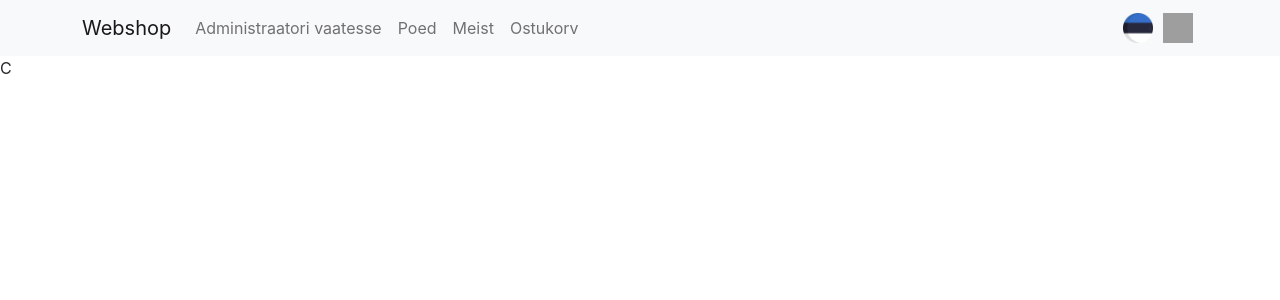
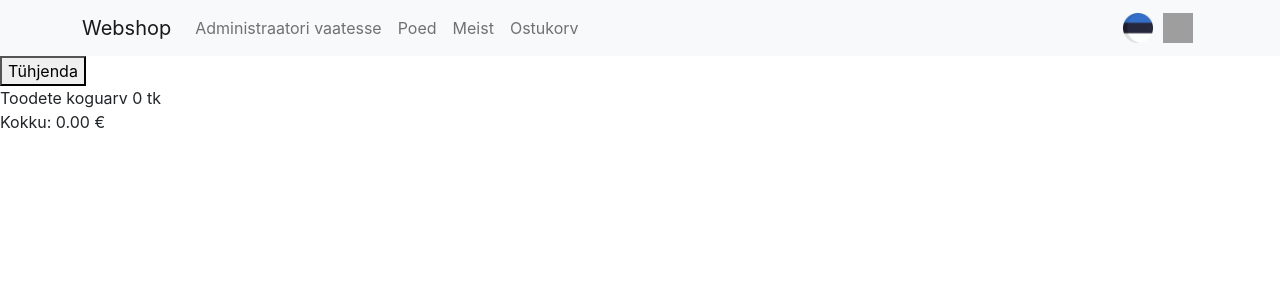
Before and after one commit to vahermihkel/React-09-22, a React (Create React App) app in the folder shop/: page /cart in a window 1280 px wide. Shown: the top 300 px of the page. Built offline with nearby package versions, Linux system fonts and the light colour scheme; grey boxes are pictures that could not be loaded.

Commit message:
kogustega ostukorv

```diff
--- a/shop/src/pages/Cart.jsx
+++ b/shop/src/pages/Cart.jsx
@@ -1,23 +1,81 @@
+import { useEffect, useMemo, useState } from "react";
+import productsFromFile from "../data/products.json";
 
-function Cart() {
+function Cart() {                   // [{"id":1312,"quantity":4},{"id":59074235,"quantity":1},{"id":48267401,"quantity":4}]
+                                    // [{"product":{"id": 1312, name: "asd"}, "quantity": 4},{},{}]
+  const cartSS = useMemo(() => JSON.parse(sessionStorage.getItem("cart")) || [], []);
+  const [cart, setCart] = useState([]);
   // KODUS: Ostukorvi sisu kuvamine samamoodi nagu eesti keelses
   // ostukorvist kustutamine samamoodi
 
-  const removeFromCart = (productClicked) => {
+  // uef     siia lõiku ta läheb ainult 1x, pmst nagu käimaminemise funktsioon
+  useEffect(() => {
+    const cartWithProducts = cartSS.map(element => {
+        return {"product": productsFromFile.find(product => product.id === element.id), "quantity": element.quantity}
+    });
+    console.log(cartWithProducts);
+    setCart(cartWithProducts);
+  }, [cartSS]);
 
+  const removeFromCart = (productIndex) => {
+    cartSS.splice(productIndex,1);
+    cart.splice(productIndex,1);
+    setCart(cart.slice());
+    sessionStorage.setItem("cart", JSON.stringify(cartSS));
+  }
+
+  const emptyCart = () => {
+    setCart([]);
+    sessionStorage.setItem("cart", JSON.stringify([]));
   }
 
   const calculateCartSum = () => {
-
+    let cartSum = 0;
+    cart.forEach(element => cartSum = cartSum + element.product.price * element.quantity);
+    return cartSum.toFixed(2);
   }
 
-  const emptyCart = () => {
-
+  const decreaseQuantity = (index) => {
+    cartSS[index].quantity = cartSS[index].quantity - 1;
+    cart[index].quantity = cart[index].quantity - 1;
+    if (cartSS[index].quantity <= 0) {
+      removeFromCart(index);
+    } else {
+      setCart(cart.slice());
+      sessionStorage.setItem("cart", JSON.stringify(cartSS));
+    }
   }
 
-  // lisa() pole vaja
+  const increaseQuantity = (index) => {
+    cartSS[index].quantity = cartSS[index].quantity + 1;
+    cart[index].quantity = cart[index].quantity + 1;
+    setCart(cart.slice());
+    sessionStorage.setItem("cart", JSON.stringify(cartSS));
+  }
 
-  return ( <div>C</div> );
+  return (
+    <div>
+        <button onClick={emptyCart}>Tühjenda</button>
+        <div>Toodete koguarv {cart.length} tk</div>
+        {cart.map((element, index) =>
+          <div key={index}>
+            <img src={element.product.image} alt="" />
+            <div>{element.product.name}</div>
+            <div>{element.product.price.toFixed(2)}</div>
+            <button onClick={() => decreaseQuantity(index)}>-</button>
+            <div>{element.quantity}</div>
+            <button onClick={() => increaseQuantity(index)}>+</button>
+            <div>{(element.product.price * element.quantity).toFixed(2)}</div>
+            <button onClick={() => removeFromCart(index)}>x</button>
+          </div>)}
+        <div>Kokku: {calculateCartSum()} €</div>
+    </div> );
 }
 
 export default Cart;
+
+// Kui on leht halli/musta taustaga, on kompileerimise viga
+//      Koodi kokku pakkides on viga leitud
+
+// Kui leht on valge, siis on runtime viga
+//      Selle leiab "parem klõps" -> "inspect" -> "console"
--- a/shop/src/pages/HomePage.jsx
+++ b/shop/src/pages/HomePage.jsx
@@ -32,9 +32,20 @@ function HomePage() {
     setProducts(result);
   }
 
+                  // {id: 123, name: "Fanta", price: 3.10, ....}
   const addToCart = (productClicked) => {
-    // KODUS ---> samamoodi nagu eesti keelses
-    // const cart = sessionStorage.getItem("cart")
+    let cart = sessionStorage.getItem("cart");
+    cart = JSON.parse(cart) || [];
+    // [{id: 321, kogus: 2},{id: 123, kogus: 1}]
+    const index = cart.findIndex(element => element.id === productClicked.id);
+    if (index >= 0) {   // KUI EI LEITA, ON INDEX -1
+      cart[index].quantity = cart[index].quantity + 1;
+    } else {
+      // juht, kui teda pole ostukorvis
+      cart.push({"id": productClicked.id, "quantity": 1});
+    }
+    cart = JSON.stringify(cart);
+    sessionStorage.setItem("cart", cart);
 
     toast(t("toast.cart-successful") + productClicked.name + t("toast.to-cart"), {
     // toast(`🦄 Edukalt ${productClicked.name} ostukorvi lisatud!`, {
@@ -67,3 +78,22 @@ function HomePage() {
 }
 
 export default HomePage;
+
+// ISESEISEV PROJEKT
+// 21.nov  viimane kokkusaamise päev
+// 30.nov <- ametlikult
+
+// Näitate veebilehte
+// Põgusalt ka koodi
+
+// Ainuke nõue on, et tehtud Reactis
+// 1. Enda poolt välja mõeldud projekt
+// 2. Youtube/Udemy video järgi tehtud projekt
+// 3. Webshopi edasiarendus
+// 4. Proovitöö, mida saate
+
+// Tulevikus:
+// API päringuid
+// useEffect()
+// useMemo()
+// useContext()
```
